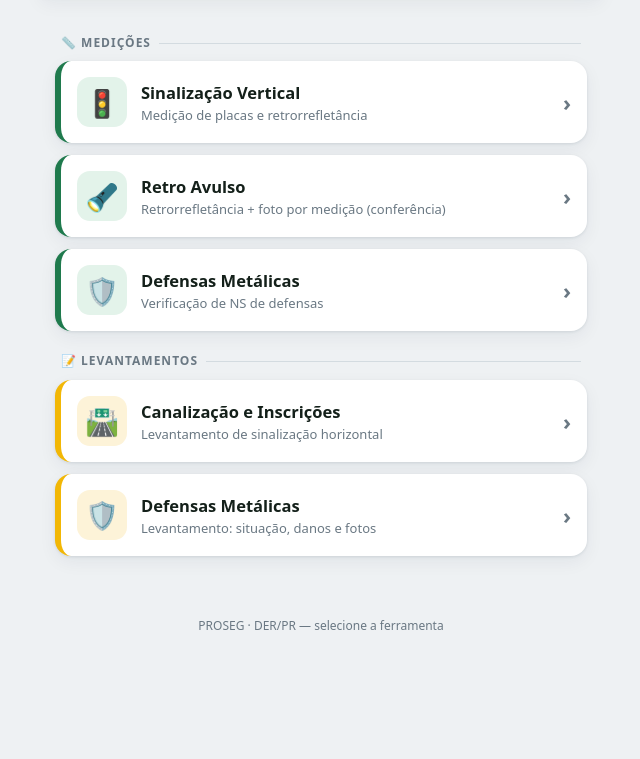
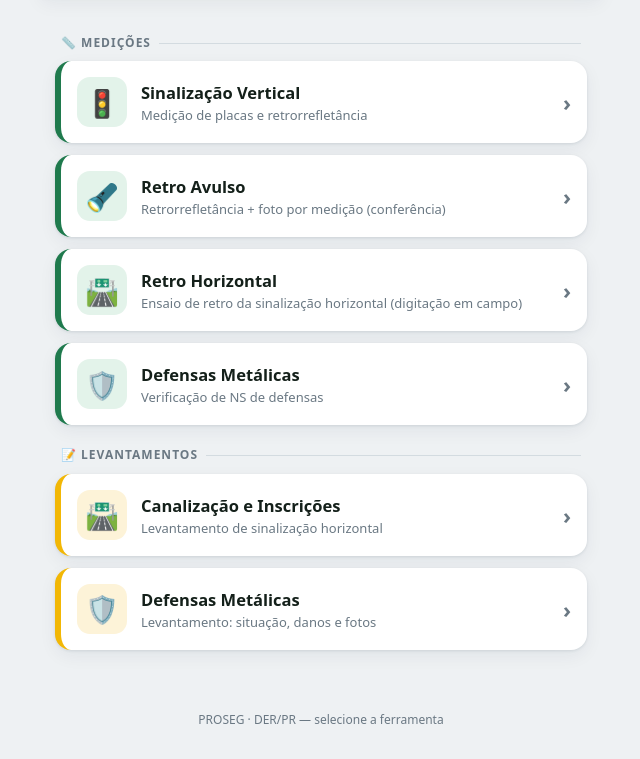
Before and after one commit to DER-PR/PROSEG_Ferramentas_de_Campo, a plain HTML site: page index.html in a window 1280 px wide. Shown: the part 166-925 px from the top of the page, without its empty margins (319-959 px from the left). Before the commit the page ends 831 px from the top, so only its background shows below. Drawn offline with Linux system fonts and the light colour scheme.

Commit message:
Portal: adiciona card Retro Horizontal

```diff
--- a/index.html
+++ b/index.html
@@ -58,6 +58,12 @@
       <div class="seta">›</div>
     </a>
 
+    <a class="card med" href="https://der-pr.github.io/PROSEG_Retro_Horizontal/">
+      <div class="ic">🛣️</div>
+      <div class="txt"><div class="nome">Retro Horizontal</div><div class="desc">Ensaio de retro da sinalização horizontal (digitação em campo)</div></div>
+      <div class="seta">›</div>
+    </a>
+
     <a class="card med" href="https://der-pr.github.io/PROSEG_NS_Defensas/">
       <div class="ic">🛡️</div>
       <div class="txt"><div class="nome">Defensas Metálicas</div><div class="desc">Verificação de NS de defensas</div></div>
```
